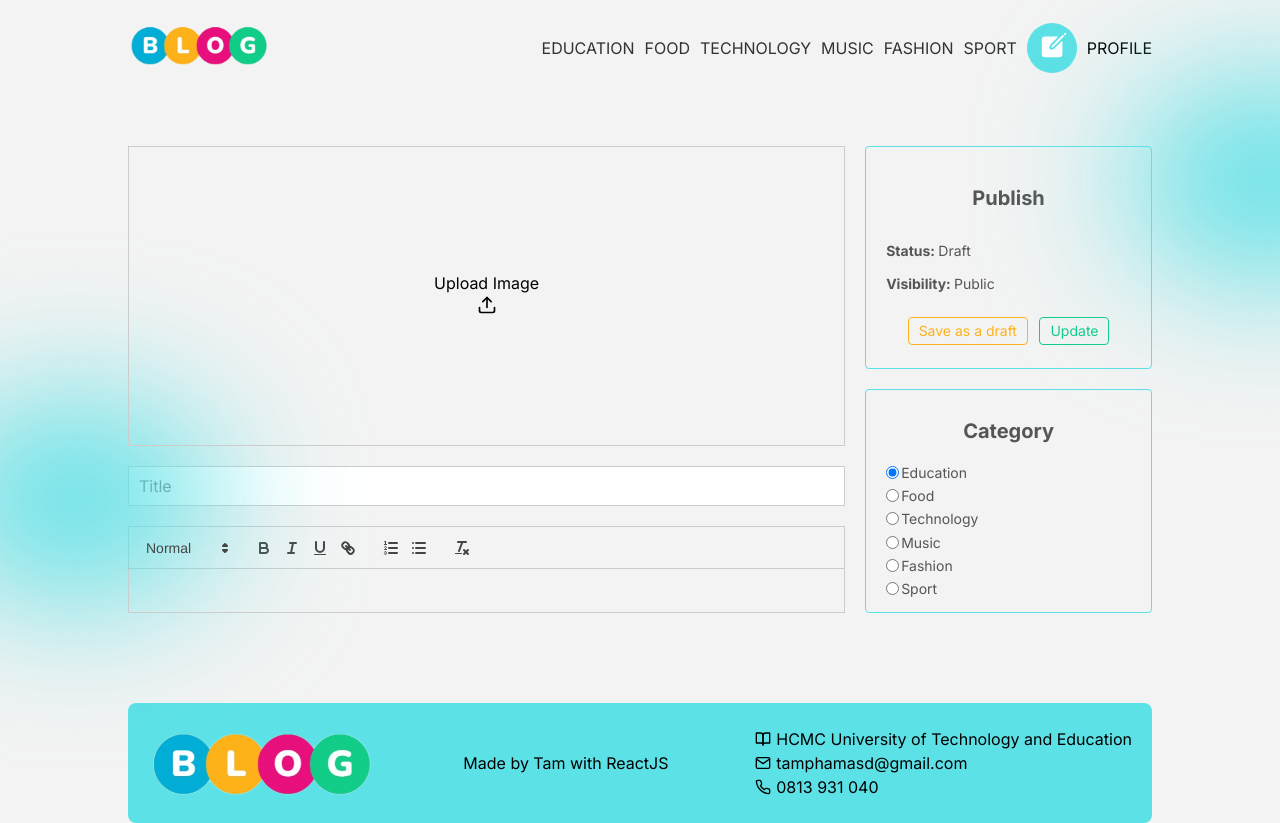
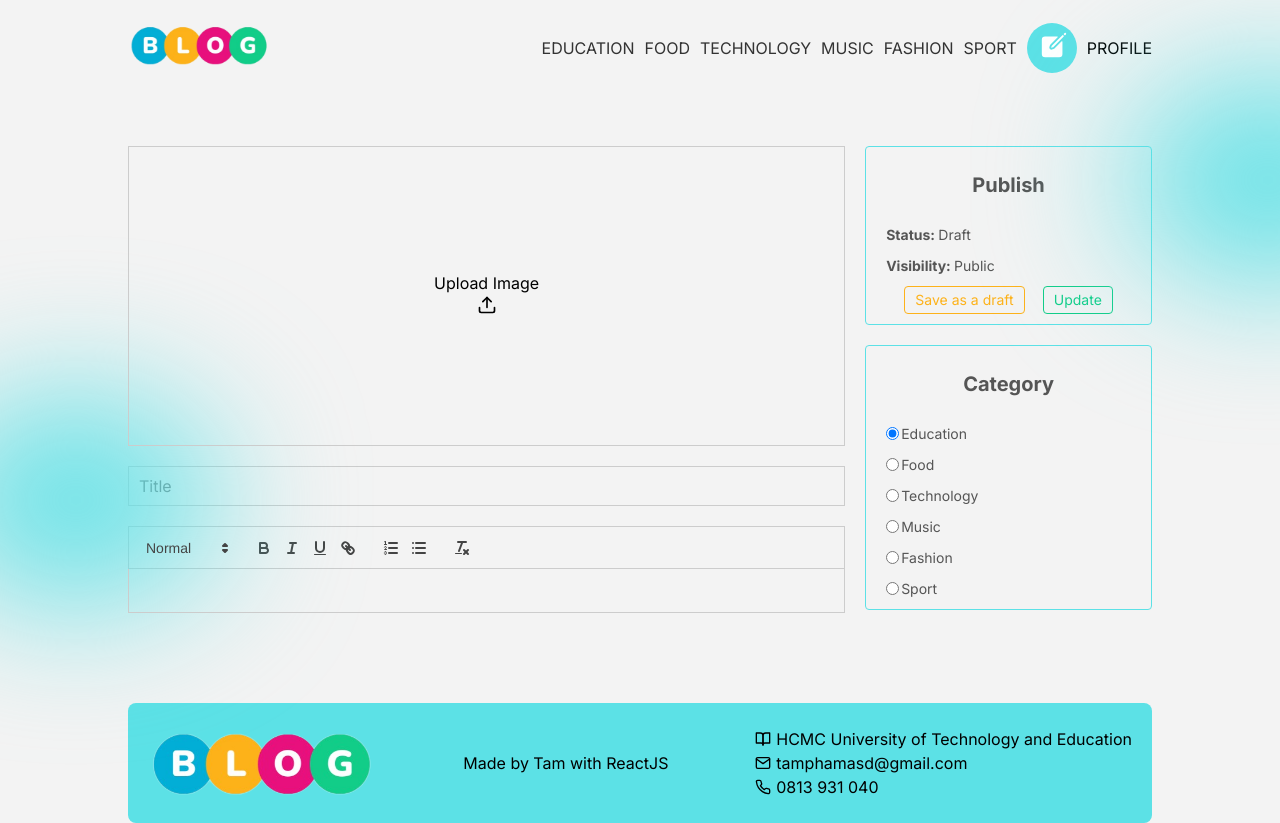
Before and after one commit to quitam/blog-app, a React (Create React App) app in the folder client/: page /write-post in a window 1280 px wide. Built offline with nearby package versions, Linux system fonts and the light colour scheme.

Commit message:
Done Front end basic

```diff
--- a/client/src/components/GlobalStyles/GlobalStyles.scss
+++ b/client/src/components/GlobalStyles/GlobalStyles.scss
@@ -93,6 +93,32 @@ button {
     }
 }
 
+
+/* width */
+
 ::-webkit-scrollbar {
-    display: none;
+    width: 7px;
 }
+
+
+/* Track */
+
+ ::-webkit-scrollbar-track {
+    box-shadow: inset 0 0 5px grey;
+    border-radius: 10px;
+}
+
+
+/* Handle */
+
+ ::-webkit-scrollbar-thumb {
+    background: var(--blue);
+    border-radius: 10px;
+}
+
+
+/* Handle on hover */
+
+ ::-webkit-scrollbar-thumb:hover {
+    background: darken($color: #02AED6, $amount: 10%);
+}
--- a/client/src/pages/WritePost/WritePost.module.scss
+++ b/client/src/pages/WritePost/WritePost.module.scss
@@ -12,6 +12,7 @@
     input {
         padding: 1rem;
         border: 1px solid #ccc;
+        background-color: #f3f3f3;
         &:focus {
             border-color: black;
         }
@@ -58,9 +59,9 @@
         border: 1px solid var(--second);
         border-radius: 4px;
         padding: 1rem 2rem;
-        flex: 1;
         display: flex;
         flex-direction: column;
+        gap: 1rem;
         justify-content: space-evenly;
         font-size: 1.4rem;
         color: #555;
@@ -82,7 +83,6 @@
 }
 
 .actions {
-    padding: 1rem 1rem 0;
     display: flex;
     justify-content: space-evenly;
     button {
```
